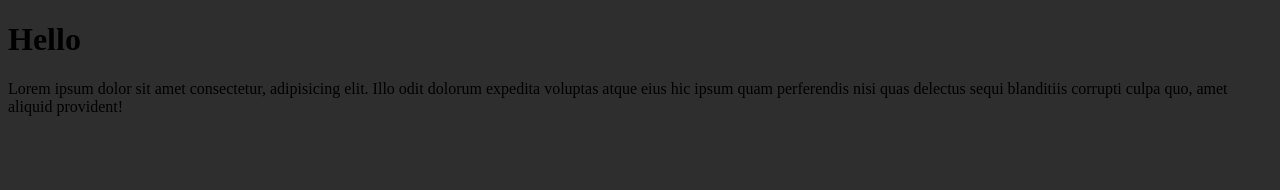
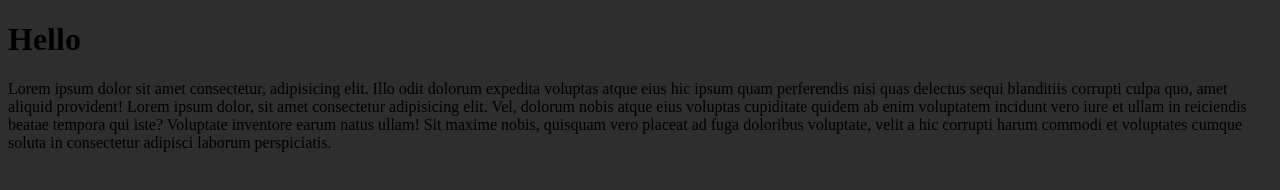
Before and after one commit to Columbus-cmd/Module02-Test, a plain HTML site: page index.html in a window 1280 px wide. Drawn offline with Linux system fonts and the light colour scheme.

Commit message:
add text in span

```diff
--- a/index.html
+++ b/index.html
@@ -9,5 +9,10 @@
 <body>
     <h1>Hello</h1>
     <span>Lorem ipsum dolor sit amet consectetur, adipisicing elit. Illo odit dolorum expedita voluptas atque eius hic ipsum quam perferendis nisi quas delectus sequi blanditiis corrupti culpa quo, amet aliquid provident!</span>
+
+    <span class="mas">
+        Lorem ipsum dolor, sit amet consectetur adipisicing elit. Vel, dolorum nobis atque eius voluptas cupiditate quidem ab enim voluptatem incidunt vero iure et ullam in reiciendis beatae tempora qui iste?
+        Voluptate inventore earum natus ullam! Sit maxime nobis, quisquam vero placeat ad fuga doloribus voluptate, velit a hic corrupti harum commodi et voluptates cumque soluta in consectetur adipisci laborum perspiciatis.
+    </span>
 </body>
 </html>
```
